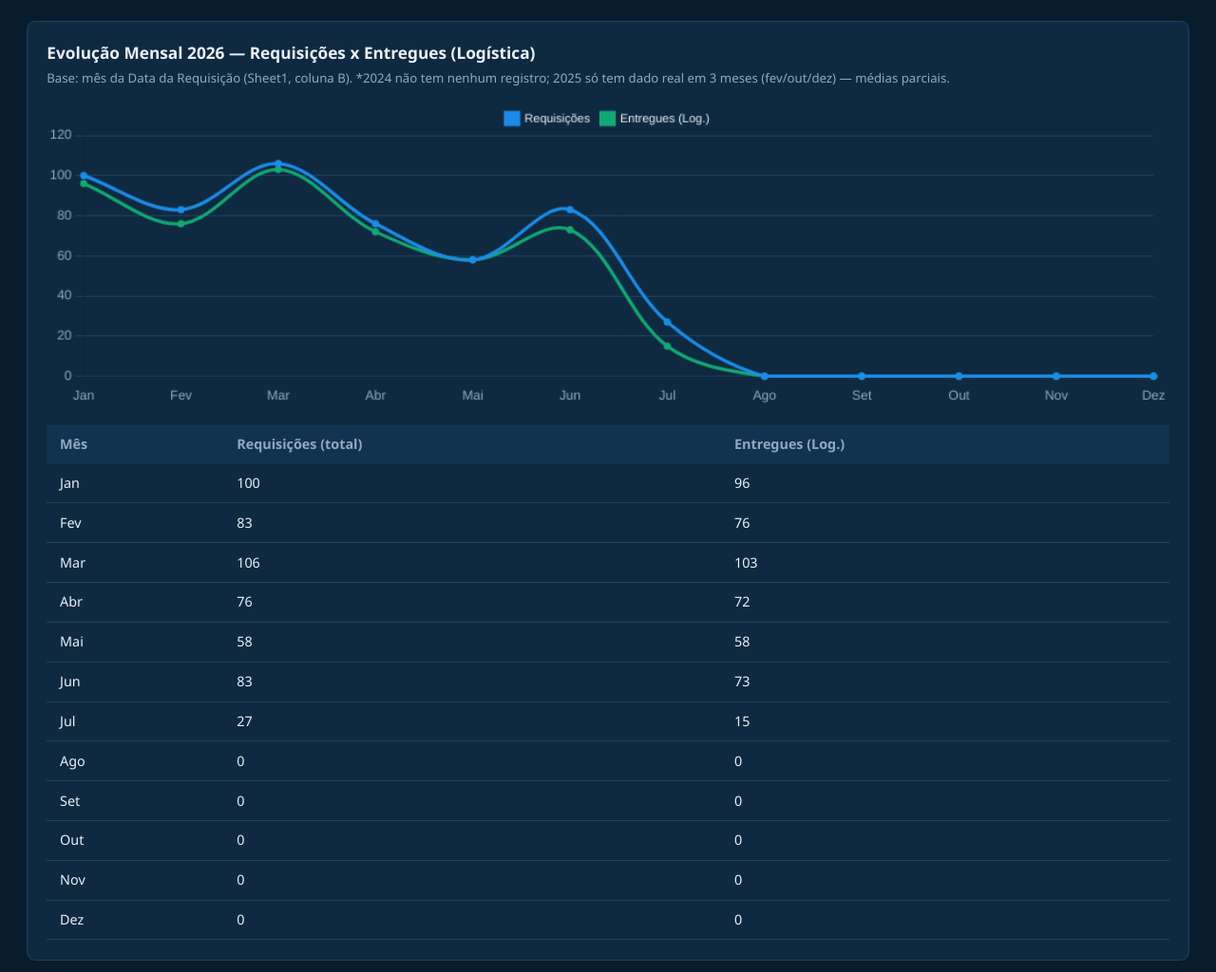
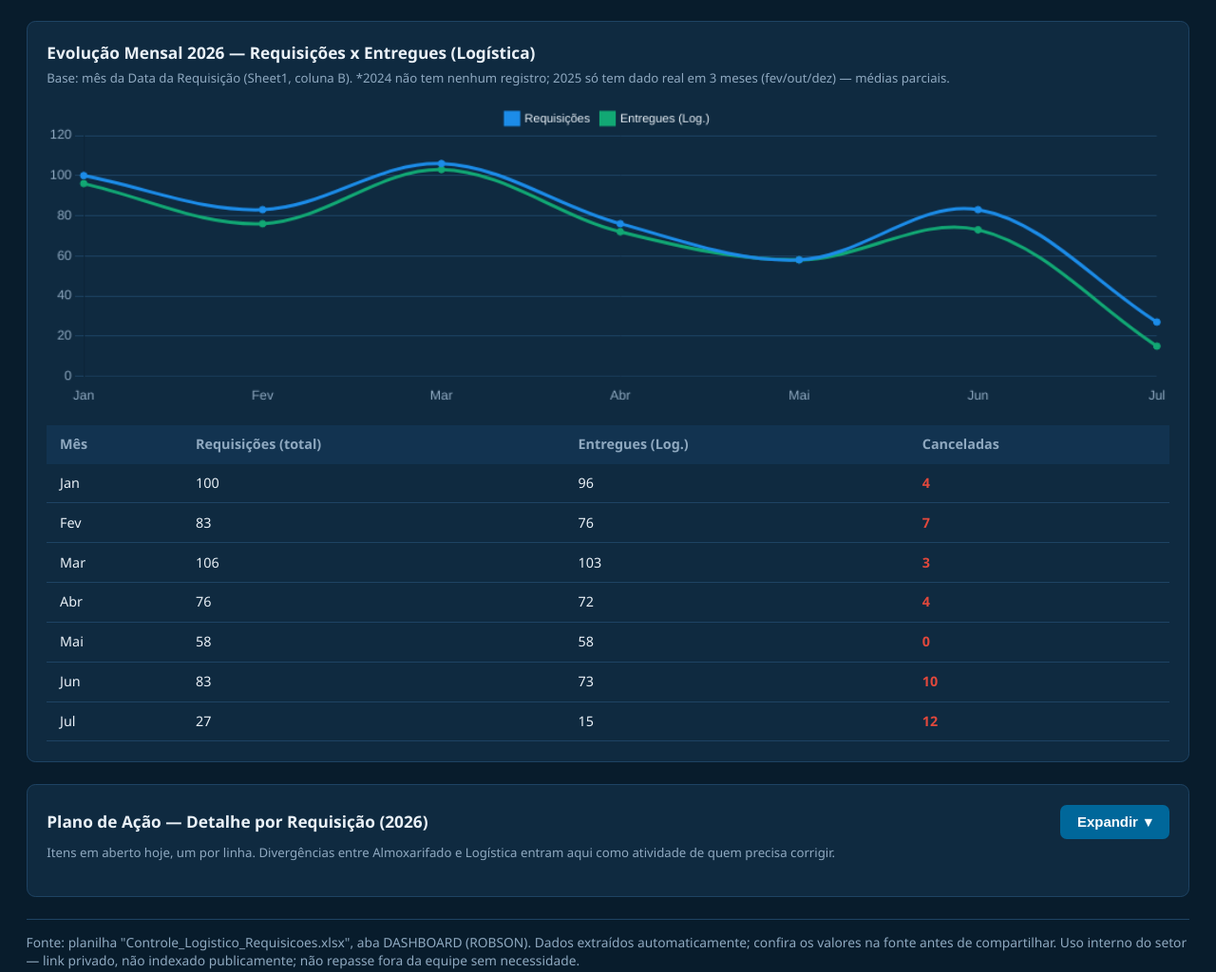
Before and after one commit to ExtremeWind-Frota-Log/extreme-wind-app-mobile, a website: page www/dashboard-envios-logisticos.html in a window 1280 px wide. Shown: the part 564-1588 px from the top of the page at 95% size. Drawn offline with nearby package versions, Linux system fonts and the light colour scheme.

Commit message:
Evolucao Mensal: coluna Canceladas em vermelho na tabela + corta meses futuros sem dado no grafico - 26/07/2026 16:04

```diff
--- a/www/dashboard-envios-logisticos.html
+++ b/www/dashboard-envios-logisticos.html
@@ -184,7 +184,7 @@
   </div>
   <div class="tablewrap" style="margin-top:16px">
   <table>
-    <thead><tr><th>Mês</th><th>Requisições (total)</th><th>Entregues (Log.)</th></tr></thead>
+    <thead><tr><th>Mês</th><th>Requisições (total)</th><th>Entregues (Log.)</th><th>Canceladas</th></tr></thead>
     <tbody id="evolucaoTableBody"></tbody>
   </table>
   </div>
@@ -239,9 +239,9 @@
 <div class="note" id="fonteNote">Fonte: planilha "Controle_Logistico_Requisicoes.xlsx", aba DASHBOARD (ROBSON). Dados extraídos automaticamente; confira os valores na fonte antes de compartilhar. Uso interno do setor — link privado, não indexado publicamente; não repasse fora da equipe sem necessidade.</div>
 
 <script>
-  var evolucaoMeses = ["Jan", "Fev", "Mar", "Abr", "Mai", "Jun", "Jul", "Ago", "Set", "Out", "Nov", "Dez"];
-  var evolucaoReq = [100, 83, 106, 76, 58, 83, 27, 0, 0, 0, 0, 0];
-  var evolucaoEnt = [96, 76, 103, 72, 58, 73, 15, 0, 0, 0, 0, 0];
+  var evolucaoMeses = ["Jan", "Fev", "Mar", "Abr", "Mai", "Jun", "Jul"];
+  var evolucaoReq = [100, 83, 106, 76, 58, 83, 27];
+  var evolucaoEnt = [96, 76, 103, 72, 58, 73, 15];
   new Chart(document.getElementById("chartEvolucao"), {
     type:"line",
     data:{ labels: evolucaoMeses,
@@ -260,9 +260,11 @@
   var evolucaoTableBody = document.getElementById("evolucaoTableBody");
   var evolucaoTableRows = "";
   for (var i = 0; i < evolucaoMeses.length; i++) {
-    evolucaoTableRows += "<tr><td>" + evolucaoMeses[i] + "</td><td>" + evolucaoReq[i] + "</td><td>" + evolucaoEnt[i] + "</td></tr>";
+    var cancelados = evolucaoReq[i] - evolucaoEnt[i];
+    evolucaoTableRows += "<tr><td>" + evolucaoMeses[i] + "</td><td>" + evolucaoReq[i] + "</td><td>" + evolucaoEnt[i] +
+      "</td><td style=\"color:var(--nok); font-weight:600;\">" + cancelados + "</td></tr>";
   }
-  evolucaoTableBody.innerHTML = evolucaoTableRows || '<tr><td colspan="3" style="color:var(--muted); text-align:center;">Sem dados</td></tr>';
+  evolucaoTableBody.innerHTML = evolucaoTableRows || '<tr><td colspan="4" style="color:var(--muted); text-align:center;">Sem dados</td></tr>';
 
   var toggleAcao = document.getElementById("toggleAcao");
   var acaoBody = document.getElementById("acaoBody");
```
